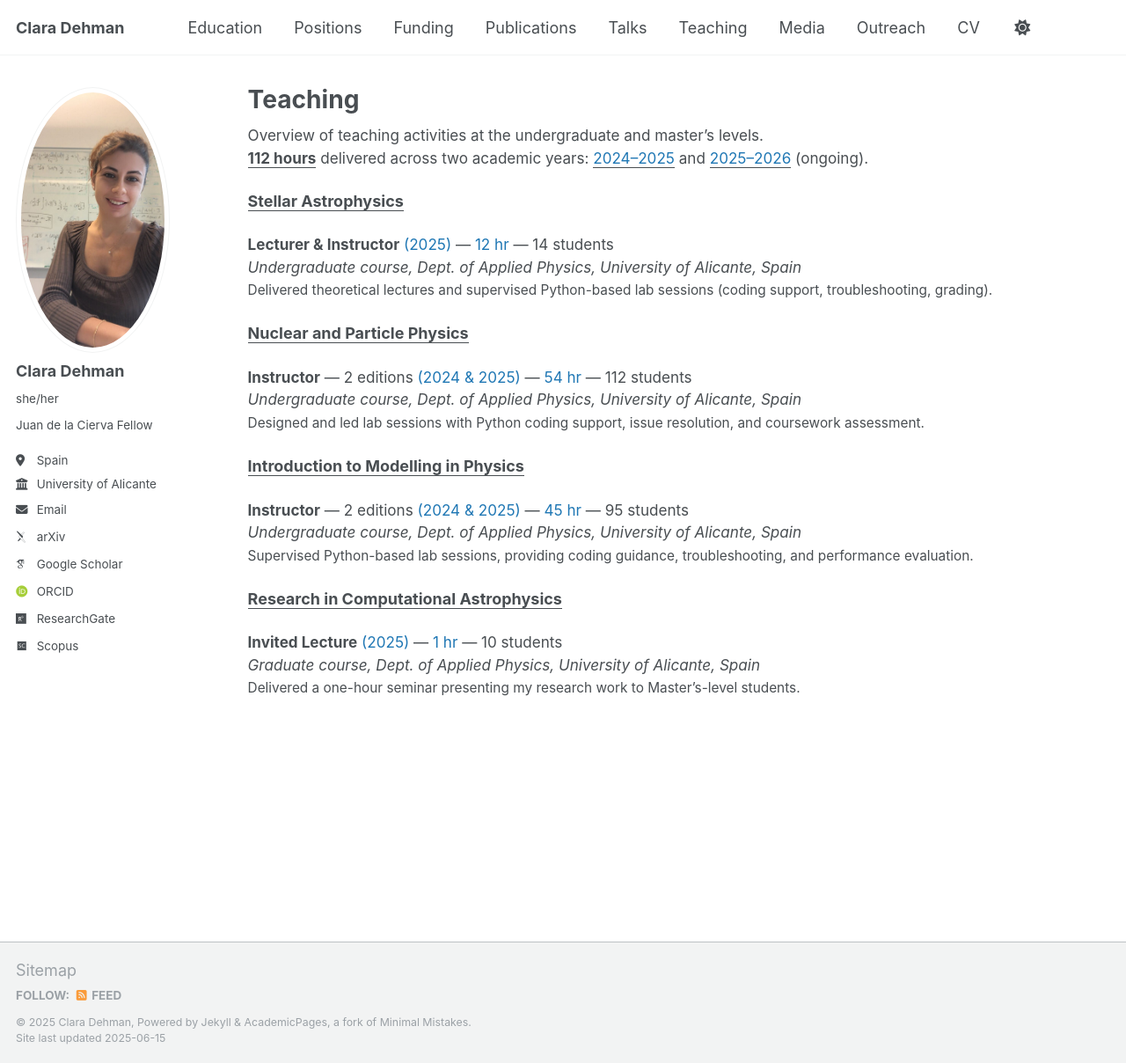
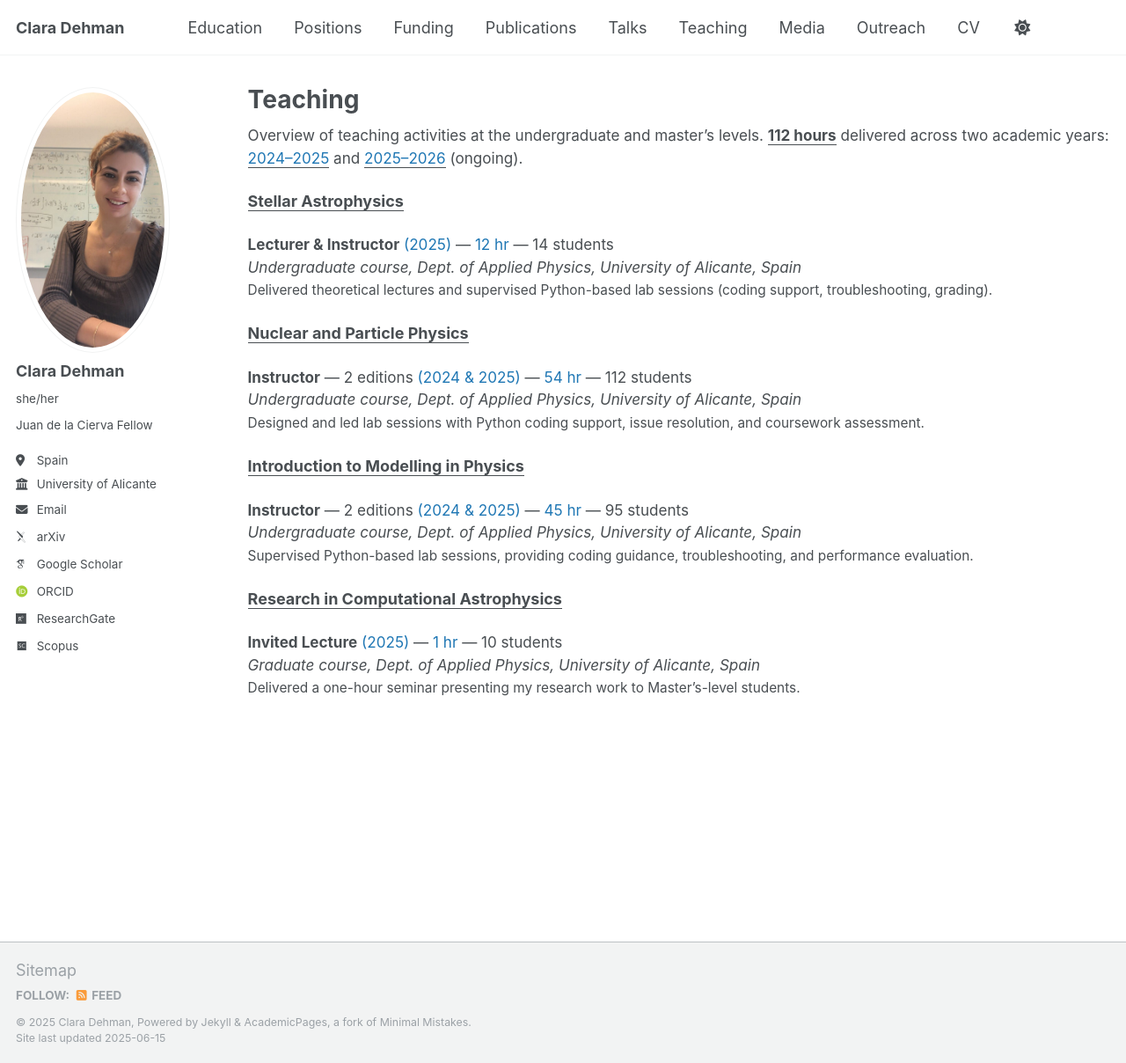
Before and after one commit to ClaraDehman/ClaraDehman.github.io, a Jekyll site: the page built from _pages/teaching.html, in a window 1280 px wide and 1208 px high. Shown: the whole window at 88% size. Built offline with Jekyll 4.4.1, drawn with Linux system fonts in a browser that asks for light colours; some web fonts are replaced.

Commit message:
Update teaching.html

```diff
--- a/_pages/teaching.html
+++ b/_pages/teaching.html
@@ -6,8 +6,7 @@
 ---
 
 <p class="archive__item-excerpt" style="font-size: 0.95em;">
-  Overview of teaching activities at the undergraduate and master’s levels.<br>
-  <strong><u>112 hours</u></strong> delivered across two academic years: <span style="color:#1f77b4;"><u>2024–2025</u></span> and <span style="color:#1f77b4;"><u>2025–2026</u></span> (ongoing).
+  Overview of teaching activities at the undergraduate and master’s levels. <strong><u>112 hours</u></strong> delivered across two academic years: <span style="color:#1f77b4;"><u>2024–2025</u></span> and <span style="color:#1f77b4;"><u>2025–2026</u></span> (ongoing).
 </p>
 
 {% include base_path %}
```
